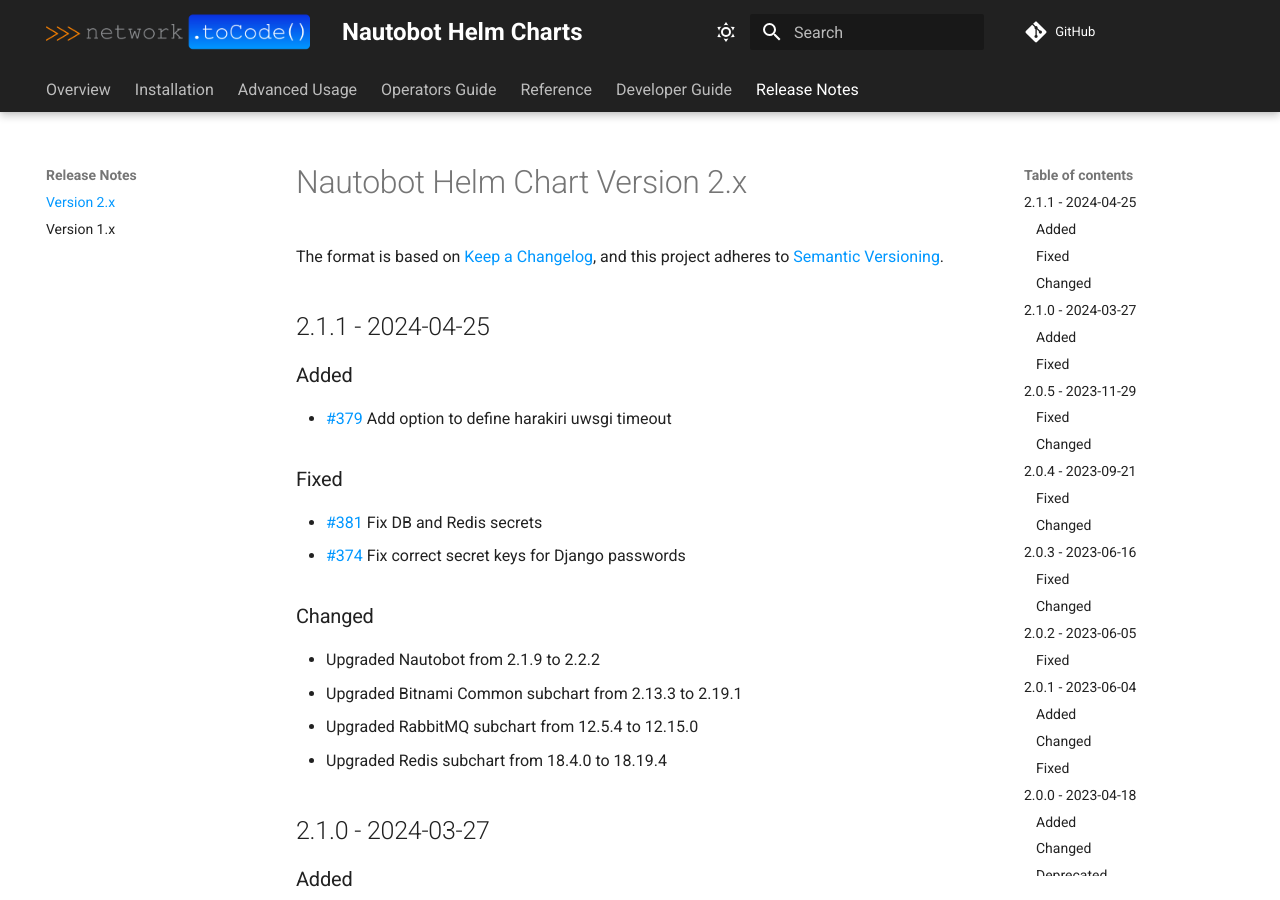
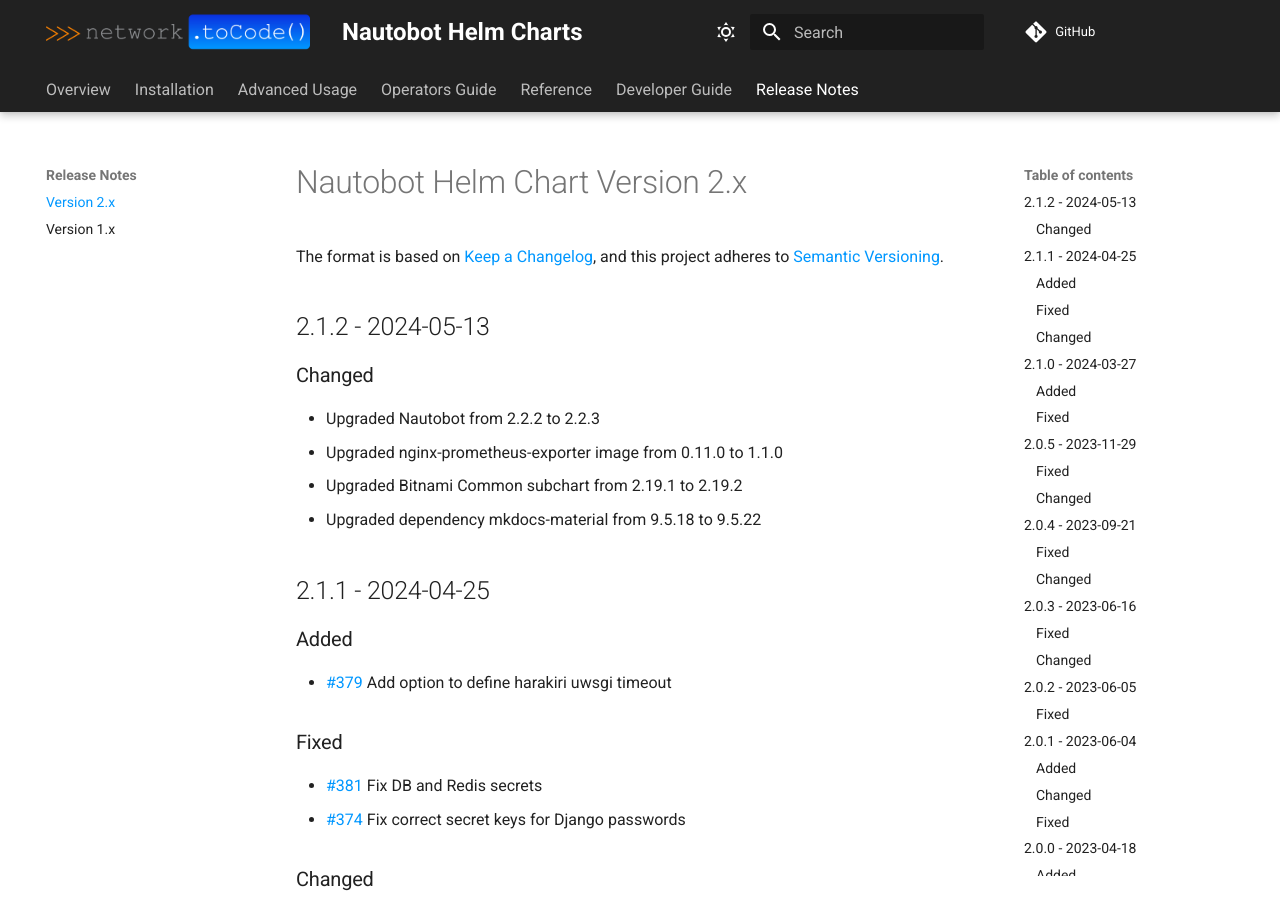
Before and after one commit to nautobot/helm-charts, an MkDocs documentation site: the page built from docs/release-notes/version-2.x.md, in a window 1280 px wide and 900 px high. Built offline with MkDocs 1.6.1 and Material for MkDocs 9.7.7, drawn with Linux system fonts in a browser that asks for light colours; comment, search, counter and statistics services are not loaded.

Commit message:
chore: prepare for new release

```diff
--- a/docs/release-notes/version-2.x.md
+++ b/docs/release-notes/version-2.x.md
@@ -2,6 +2,15 @@
 
 The format is based on [Keep a Changelog](https://keepachangelog.com/en/1.0.0/),
 and this project adheres to [Semantic Versioning](https://semver.org/spec/v2.0.0.html).
+
+## 2.1.2 - 2024-05-13
+
+### Changed
+
+* Upgraded Nautobot from 2.2.2 to 2.2.3
+* Upgraded nginx-prometheus-exporter image from 0.11.0 to 1.1.0
+* Upgraded Bitnami Common subchart from 2.19.1 to 2.19.2
+* Upgraded dependency mkdocs-material from 9.5.18 to 9.5.22
 
 ## 2.1.1 - 2024-04-25
 
```
Also changed, not shown: charts/nautobot/README.md (+1 -1 lines), 4 other files.
